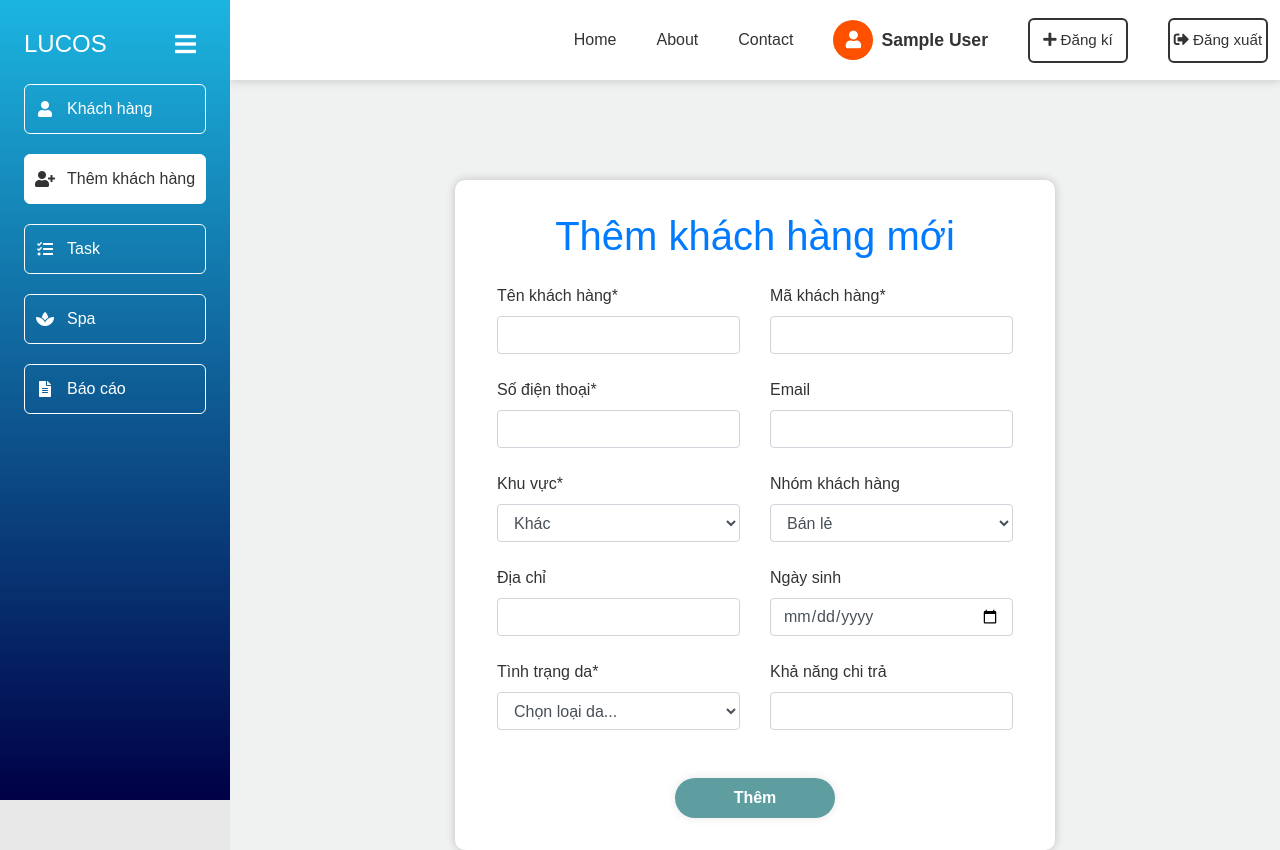
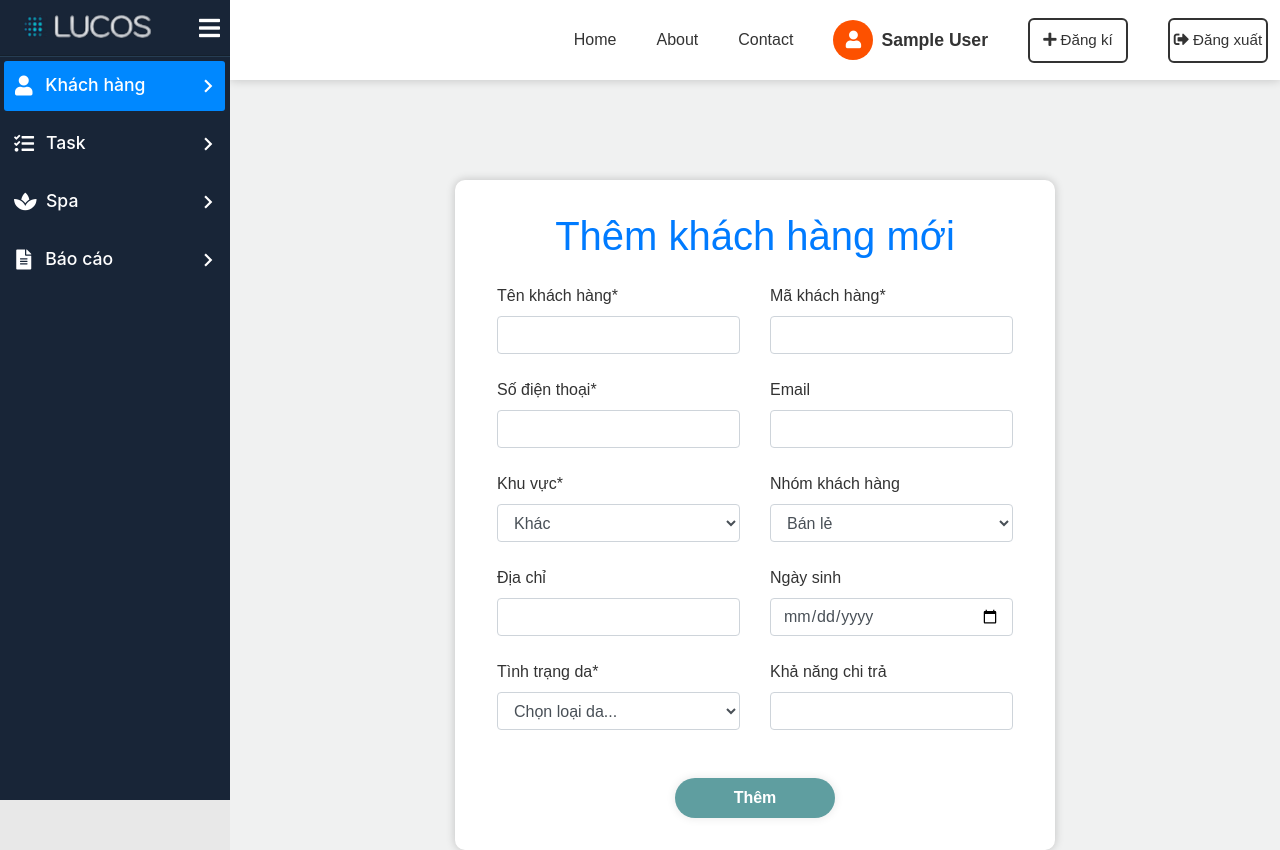
Before and after one commit to dungnd207946/LUCOS, a Flask app: page /khach-hang/them-khach-hang in a window 1280 px wide. Run offline with Flask 3, Linux system fonts and the light colour scheme; the visitor is signed in with stand-in values (Sample User, id 1); data that the repository does not hold is empty; some libraries are stand-ins or nearby versions.

Commit message:
Fix Menu bar

```diff
--- a/myapp/routes.py
+++ b/myapp/routes.py
@@ -53,6 +53,12 @@ def common_response_6():
 def common_response_7():
     create_card_url = url_for('routes.create_card')
     return {'create_card_url': create_card_url}
+
+@routes.context_processor
+def common_response_10():
+    booking_url = url_for('routes.booking')
+    return {'booking_url': booking_url}
+
 @routes.route('/dash-board')
 @login_required
 def dash_board():
--- a/myapp/static/css/base.css
+++ b/myapp/static/css/base.css
@@ -20,47 +20,66 @@ body {
     top: 0;
     left: 0;
     bottom: 0;
-    padding: 1.5rem 1.5rem;
+    padding: 0 0;
     z-index: 102;
-    background: linear-gradient(to bottom, #1CB5E0, #000046);
+    /*background: linear-gradient(to bottom, #1CB5E0, #000046);*/
+    background: #182537;
     transition: width 0.3s;
 }
 .side-bar .logo {
     font-size: 1.5rem;
     cursor: pointer;
     color: #fff;
+    margin-left: 10px;
+}
+.side-bar .navigation {
+    position: relative;
 }
 .side-bar .navigation button {
     display: inline-flex;
     align-items: center;
     justify-content: flex-start;
-    width: 100%;
+    width: 96%;
     height: 50px;
     background:transparent;
-    border: 1.5px solid #fff;
-    border-radius: 6px;
+    border: none;
+    border-radius: 3px;
     outline: none;
     cursor: pointer;
-    font-size: 1em;
+    font-size: 1rem;
     color: #fff;
-    font-weight: 500;
-    margin-top: 20px;
+    font-weight: 400;
+    margin: 4px;
     transition: 0.5s;
+    box-sizing: border-box;
 }
 .side-bar button:hover{
-    background: #fff;
-    color: #333;
+    background: rgba(255, 255, 255, 0.1);
+    /*color: #333;*/
 }
+
 .side-bar button i {
     width: 20px;
     margin-right: 12px; /* Adjust spacing between icon and text */
     margin-left: 10px;
+}
+.side-bar .icon-collapse {
+    color: #fff;
+    font-size: 26px;
+    /*transition: transform .2s linear;*/
+    margin-right: 4px;
+    transition: transform 0.5s ease;
+}
+.rotate-down {
+    transform: rotate(90deg);  /* Xoay 90 độ để hướng xuống */
 }
 
 .side-bar .menuExpand {
     display: flex;
     justify-content: space-between;
     align-items: center;
+    padding: 1rem 0;
+    height: 55px;
 }
 .side-bar .menuExpand button {
     display: flex;
@@ -73,12 +92,14 @@ body {
     width: 40px; /* Đặt kích thước button */
     height: 40px;
     padding: 0;
+    outline: none;
 }
-
+.side-bar .menuExpand img{
+    filter: brightness(2);
+}
 .side-bar .menuExpand button i {
     color: white;
     font-size: 24px;
-    /*padding: 0.5rem;*/
 }
 .side-bar .menuExpand button:hover{
     cursor: pointer;
@@ -87,27 +108,42 @@ body {
 /*Thu nhỏ cột side bar*/
 .side-bar.collapsed {
     width: 60px; /* Kích thước khi thu nhỏ */
-    padding: 1.5rem 0;
+    padding: 0 0;
+}
+.side-bar.collapsed .menuExpand{
+    /*padding: 1rem 0;*/
+    height: 55px;
 }
 .side-bar.collapsed .menuExpand button {
     position: absolute;
     left: 10px;
 }
-.side-bar.collapsed span {
+.side-bar.collapsed .ListBarText {
     display: none; /* Ẩn văn bản khi thu nhỏ */
+}
+.side-bar.collapsed svg{
+    display: none;
 }
 .side-bar.collapsed .navigation button {
     border: none;
     justify-content: center;
+    width: 85%;
 }
 .side-bar.collapsed .navigation button i {
-    /*margin-right: 0;*/
-    /*margin-left: 0;*/
+    margin-right: 0;
+    margin-left: 0;
 }
 
 .side-bar.collapsed ~ .screen {
     margin-left: 60px;
     width: calc(100% - 60px);
+}
+
+.menuDivider {
+    border: 0;
+    margin: 0;
+    border-top: 1px solid #15202c;
+    border-bottom: 1px solid #263d53;
 }
 .screen{
     display: flex;
@@ -220,4 +256,40 @@ body {
    min-height: calc(100vh - 80px) ;
 }
 
-/* Media Queries */
+/*drop down*/
+.navbar .dropdown {
+    position: relative;
+    display: block;
+}
+
+.dropdown-content {
+    /*display: none;*/
+    position: relative;
+    background-color: transparent;
+    overflow: hidden;
+    max-height: 0;  /* Bắt đầu với chiều cao 0 */
+    transition: max-height 0.3s ease-out;  /* Hiệu ứng kéo trượt */
+}
+
+.dropdown-content button {
+    color: black;
+    /*padding: 12px 20px;*/
+    padding-left: 42px;
+    text-decoration: none;
+    display: block;
+    background: none;
+    border: none;
+    width: 100%;
+    text-align: left;
+    cursor: pointer;
+}
+
+.dropdown.open .dropdown-content {
+    /*display: block;*/
+    max-height: 200px; /* Chiều cao tối đa của dropdown khi mở */
+    transition: max-height 0.3s ease-in-out;
+}
+
+.side-bar.collapsed .dropdown-content button{
+    padding-left: 10px;
+}
--- a/myapp/static/css/create-customer.css
+++ b/myapp/static/css/create-customer.css
@@ -1,9 +1,11 @@
 
-.side-bar .navigation .btnAdd {
-    background: #fff;
-    color: #333;
+.side-bar .navigation .btnView {
+    color: #fff;
+    background: #0088FF;
 }
-
+.side-bar .navigation .dropdownText2{
+    color: #0088FF;
+}
 
 .create {
     background: white;
--- /dev/null
+++ b/myapp/static/css/general.css
@@ -0,0 +1,34 @@
+.bar-text{
+    font-size: 1.1rem;
+    font-family: -apple-system, BlinkMacSystemFont, "Segoe UI", Roboto, "Helvetica Neue", Arial, sans-serif, "Apple Color Emoji", "Segoe UI Emoji", "Segoe UI Symbol";
+    font-weight: 450;
+    line-height: 20px;
+}
+
+.bar-icon{
+    font-size: 20px;
+    max-height: 24px;
+}
+
+.MuiSvgIcon-root {
+    fill: currentColor;
+    width: 1em;
+    height: 1em;
+    display: inline-block;
+    font-size: 1.5rem;
+    transition: fill 200ms cubic-bezier(0.4, 0, 0.2, 1) 0ms;
+    flex-shrink: 0;
+    user-select: none;
+}
+
+.ListBarText{
+    margin-top: -2px;
+    width: 155px;
+    display: flex;
+}
+
+.SideBarActive{
+    color: #fff;
+    background: #0088FF;
+
+}
--- /dev/null
+++ b/myapp/static/js/Base.js
@@ -0,0 +1,37 @@
+document.querySelectorAll('.btnView, .btnTask, .btnSpa, .btnReport').forEach(button => {
+    button.addEventListener('click', function () {
+        // Tìm phần tử dropdown-content gần nhất
+        const dropdown = this.nextElementSibling;
+
+        // Ẩn tất cả các dropdown khác
+        document.querySelectorAll('.dropdown-content').forEach(content => {
+            if (content !== dropdown) {
+                content.parentElement.classList.remove('open');
+                content.style.maxHeight = null; // Đặt lại chiều cao
+            }
+        });
+
+        // Hiển thị hoặc ẩn dropdown hiện tại
+        const isOpen = dropdown.parentElement.classList.contains('open');
+        if (isOpen) {
+            dropdown.parentElement.classList.remove('open');
+            dropdown.style.maxHeight = null; // Đặt lại chiều cao về 0
+        } else {
+            dropdown.parentElement.classList.add('open');
+            dropdown.style.maxHeight = dropdown.scrollHeight + 'px'; // Đặt chiều cao bằng với chiều cao thực tế của dropdown
+        }
+    });
+});
+
+document.querySelectorAll('.dropdown').forEach(function(button) {
+    button.addEventListener('click', function() {
+        const icon = this.querySelector('.icon-collapse');  // Lấy dấu SVG trong button hiện tại
+
+
+        if (icon.classList.contains('rotate-down')) {
+            icon.classList.remove('rotate-down');
+        } else {
+            icon.classList.add('rotate-down');
+        }
+    });
+});
--- a/myapp/templates/Base.html
+++ b/myapp/templates/Base.html
@@ -8,6 +8,7 @@
     <link href="https://cdnjs.cloudflare.com/ajax/libs/font-awesome/5.15.4/css/all.min.css" rel="stylesheet">
     <link href="https://cdnjs.cloudflare.com/ajax/libs/bootstrap-icons/1.9.0/font/bootstrap-icons.min.css" rel="stylesheet">
     <link rel="stylesheet" href="/static/css/base.css">
+    <link rel="stylesheet" href="/static/css/general.css">
     <link rel="icon" href="{{ url_for('static', filename='favicon.ico') }}" type="image/x-icon">
     {% block css %} {% endblock %}
 
@@ -15,18 +16,69 @@
 <body>
     <div class="side-bar" id="side-bar">
         <div class="menuExpand">
-            <a class="logo" href ='/dash-board'><span>LUCOS</span></a>
+            <a class="logo" href='/dash-board'><img class="ListBarText" src="{{ url_for('static', filename='images/LogoLucos.png') }}"></a>
             <button class="btnExpand" id="btnExpand"><i class="fas fa-bars"></i></button>
         </div>
+        <hr class="menuDivider">
+        <nav class="navigation">
+            <div class="dropdown">
+                <button class="btnView" id="show-customer">
+                    <i class="fas fa-user bar-icon"></i>
+                    <div class="ListBarText">
+                        <span class="bar-text"> Khách hàng</span>
+                    </div>
+                    <svg class="MuiSvgIcon-root icon-collapse" focusable="false" viewBox="0 0 24 24" aria-hidden="true"><path d="M10 6L8.59 7.41 13.17 12l-4.58 4.59L10 18l6-6z"></path></svg>
+                </button>
+                <div class="dropdown-content">
+                    <button class="dropdownText1" onclick="window.location.href='{{ infor_url }}'">Thông tin khách hàng</button>
+                    <button class="dropdownText2" onclick="window.location.href='{{ create_url }}'">Thêm khách hàng</button>
+                </div>
+            </div>
 
-        <nav class="navigation">
-            <button class="btnView" id="show-customer" onclick="window.location.href='{{ infor_url }}'"><i class="fas fa-user"></i><span> Khách hàng</span></button>
-            <button class="btnAdd" id="show-create" onclick="window.location.href='{{ create_url }}'"><i class="fas fa-user-plus"></i><span> Thêm khách hàng</span></button>
-            <button class="btnTask" onclick="window.location.href='{{ task_url }}'"><i class="fas fa-tasks"></i><span> Task</span></button>
-            <button class="btnSpa" onclick="window.location.href='{{ spa_url }}'"><i class="fas fa-spa"></i><span> Spa</span></button>
-            <button class="btnReport" onclick="window.location.href='{{ report_url }}'"><i class="fas fa-file-alt"></i><span>Báo cáo</span></button>
+            <div class="dropdown">
+                <button class="btnTask" id="show-task">
+                    <i class="fas fa-tasks bar-icon"></i>
+                    <div class="ListBarText">
+                        <span class="bar-text"> Task</span>
+                    </div>
+                    <svg class="MuiSvgIcon-root icon-collapse" focusable="false" viewBox="0 0 24 24" aria-hidden="true"><path d="M10 6L8.59 7.41 13.17 12l-4.58 4.59L10 18l6-6z"></path></svg>
+                </button>
+                <div class="dropdown-content">
+                    <button class="dropdownText3" onclick="window.location.href='{{ task_url }}'">Quản lý Task</button>
+                    <button class="dropdownText4" onclick="window.location.href='{{ create_task_url }}'">Thêm Task mới</button>
+                </div>
+            </div>
+
+            <div class="dropdown">
+                <button class="btnSpa" id="show-spa">
+                    <i class="fas fa-spa bar-icon"></i>
+                    <div class="ListBarText">
+                        <span class="bar-text"> Spa</span>
+                    </div>
+                    <svg class="MuiSvgIcon-root icon-collapse" focusable="false" viewBox="0 0 24 24" aria-hidden="true"><path d="M10 6L8.59 7.41 13.17 12l-4.58 4.59L10 18l6-6z"></path></svg>
+                </button>
+                <div class="dropdown-content">
+                    <button class="dropdownText5" onclick="window.location.href='{{ spa_url }}'">Danh sách thẻ Spa</button>
+                    <button class="dropdownText6" onclick="window.location.href='{{ booking_url }}'">Đặt lịch Spa</button>
+                </div>
+            </div>
+
+            <div class="dropdown">
+                <button class="btnReport" id="show-report">
+                    <i class="fas fa-file-alt bar-icon"></i>
+                    <div class="ListBarText">
+                        <span class="bar-text"> Báo cáo</span>
+                    </div>
+                    <svg class="MuiSvgIcon-root icon-collapse" focusable="false" viewBox="0 0 24 24" aria-hidden="true"><path d="M10 6L8.59 7.41 13.17 12l-4.58 4.59L10 18l6-6z"></path></svg>
+                </button>
+                <div class="dropdown-content">
+                    <button class="dropdownText7" onclick="window.location.href='{{ report_url }}'">Báo cáo chung</button>
+                    <button class="dropdownText8" onclick="window.location.href=''">Báo cáo nhân viên</button>
+                </div>
+            </div>
         </nav>
     </div>
+
     <div class="screen">
         <div class="top-bar">
             <header>
@@ -61,6 +113,7 @@
 
     <script src="/static/js/customer.js"></script>
     <script src="/static/js/logout.js"></script>
+    <script src="/static/js/Base.js"></script>
 
     <script src="https://code.jquery.com/jquery-3.5.1.slim.min.js"></script>
 <!--    <script src="https://ajax.googleapis.com/ajax/libs/jquery/3.6.0/jquery.min.js"></script>-->
--- a/myapp/templates/spa/main.html
+++ b/myapp/templates/spa/main.html
@@ -75,7 +75,7 @@
                         <i class="fas fa-plus"></i> Tạo thẻ mới
                     </button>
                     <button id="bookingButton" type="button"  class="btn btn-success" onclick="window.location.href='/spa/booking'" >
-                        <i class="fas fa-plus"></i> Booking
+                        <i class="fas fa-plus"></i> Đặt lịch
                     </button>
                 </div>
                 <div id="button-box" class="btn-box">
```
Also changed, not shown: myapp/static/css/create-task.css (+8 -0 lines), myapp/static/css/infor-customer.css (+5 -3 lines), myapp/static/css/report/main.css (+5 -2 lines), myapp/static/css/spa-booking.css (+7 -2 lines), myapp/static/css/spa.css (+5 -2 lines), myapp/static/css/task.css (+5 -2 lines), myapp/static/images/LogoLucos.png (added).
